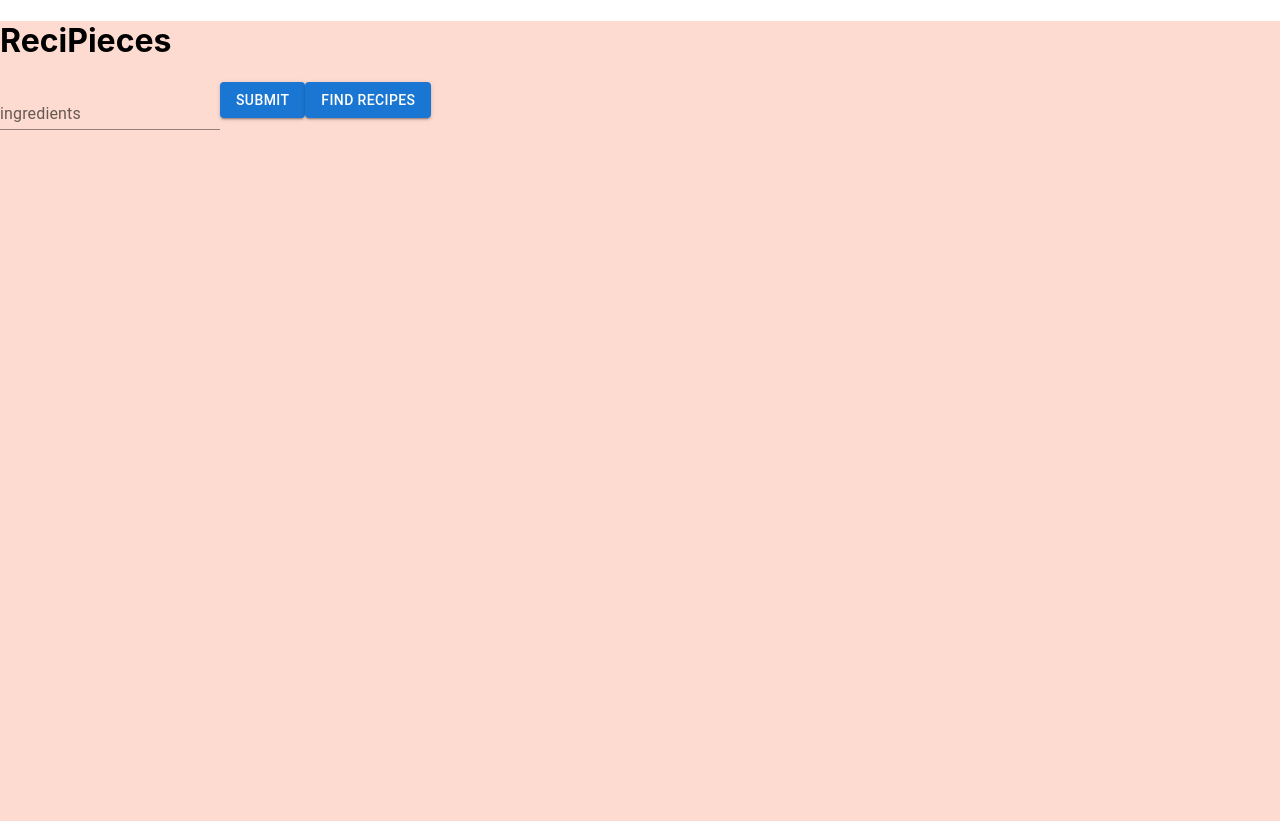
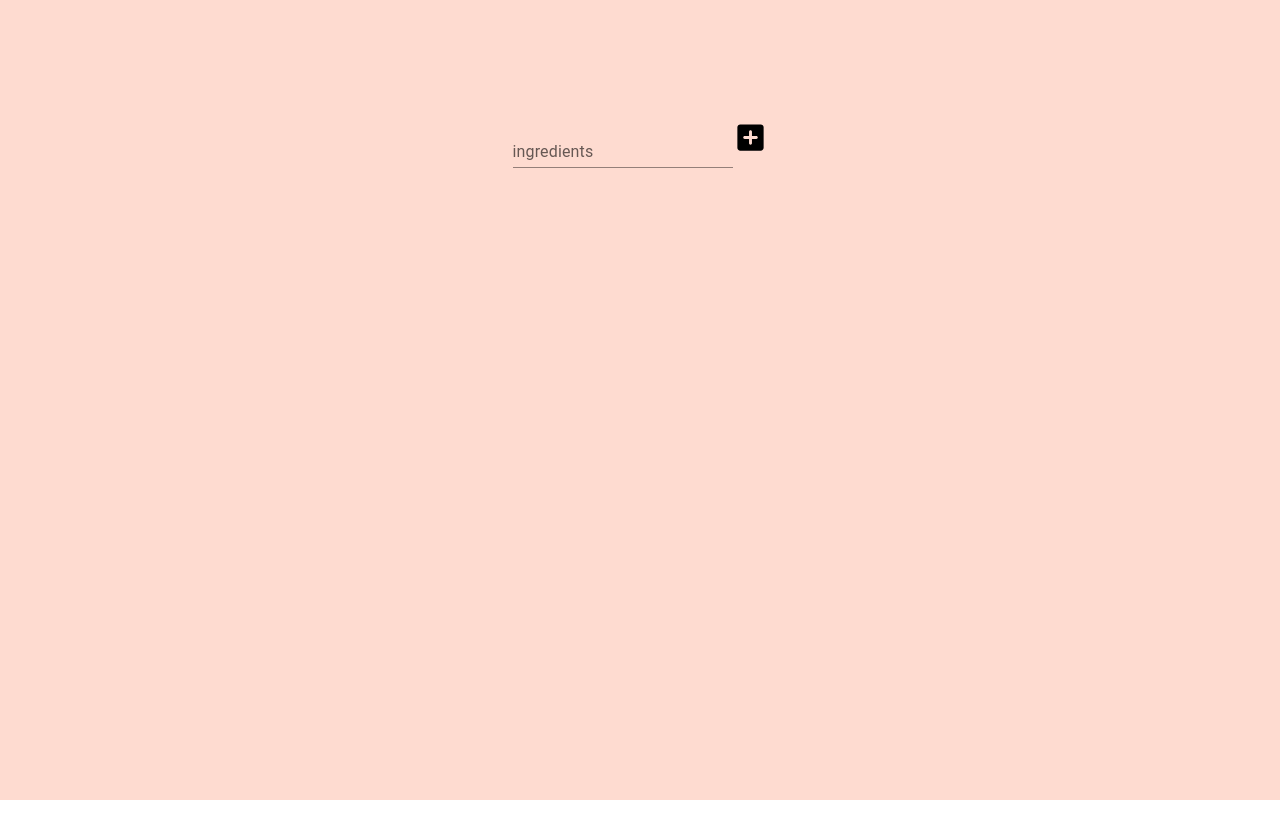
Before and after one commit to JoshuaNascimento/ReciPiece, a React (Create React App) app in the folder src/client/: page / in a window 1280 px wide. After the commit the page ends 800 px from the top, so only its background shows below. Built offline with nearby package versions, Linux system fonts and the light colour scheme.

Commit message:
Updated Home page styling and implemented ability to edit ingredients list

```diff
--- a/src/client/src/App.js
+++ b/src/client/src/App.js
@@ -1,10 +1,13 @@
 import React, {Component} from 'react';
+import ScopedCssBaseline from '@mui/material/ScopedCssBaseline';
 import './App.css';
 import {Route, BrowserRouter as Router, Routes} from 'react-router-dom';
 import Home from "./Pages/Home";
 import Recipes from './Pages/Recipes';
+import TextField from '@mui/material/Button';
 
-import TextField from '@mui/material/Button';
+
+
 
 class App extends Component {
 
--- a/src/client/src/Pages/Home.js
+++ b/src/client/src/Pages/Home.js
@@ -1,8 +1,20 @@
-import "./Home.css"
+//import "./Home.css"
 import React, {useState} from 'react'
 import TextField from '@mui/material/TextField';
 import Button from '@mui/material/Button';
-import { useNavigate, Link } from "react-router-dom";
+import { useNavigate} from "react-router-dom";
+import { ListItem, Typography} from "@mui/material";
+import DeleteIcon from '@mui/icons-material/Delete';
+import AddBoxRoundedIcon from '@mui/icons-material/AddBoxRounded';
+import { Box } from '@mui/system';
+
+const sxStyle = {
+  display: 'flex',
+  alignItems: 'center',
+  justifyContent: 'center',
+  height: '100vh',
+  background: '#FEDBD0',
+}
 
 export default function Home() {
 
@@ -56,15 +68,48 @@ export default function Home() {
 
   }
 
+  /**
+   * Upon clicking the icon beside an ingredient in the rendered list we take the index of the ingredient to be removed.
+   * Then we create a new array for ingredientsList state which splices out the ingredient and sets this array as our new state.
+   * @param {*} ingredient - The ingredient within the UI ingredient list which is to be removed
+   */
+  const deleteIngredient = (ingredient) => {
+
+    const removalIndex = ingredientsList.indexOf(ingredient); // Obtain index of ingredient we wish to remove
+    // Create new array using spread operator to create a new array which does not reference previous one
+    // This allows React to properly interpret state change and render upon change correctly
+    const data = [...ingredientsList];
+    data.splice(removalIndex, 1);                             // Now find the index of the ingredient and remove 1 element
+    setIngredientsList(data);                                 // Set the new ingredient list to the new array
+  }
+
   return (
-    // TODO: implement a system allow users to view and edit their ingredients list
-    <div className="home-container">
-      <h1>ReciPieces</h1>
-      <form noValidate autoComplete="off">
-        <TextField onChange={(e) => setIngredient(e.target.value)} className="ingredients-field" label="ingredients" variant="standard" size="medium" value={ingredient}/>
-        <Button onClick={handleIngredient} className ="ingredients-button" variant="contained">Submit</Button>
-        <Button onClick={handleRecipeSearch} variant="contained">Find Recipes</Button>
-      </form>
-    </div>
+    // Main body of the home page
+    <Box sx={sxStyle}>
+
+      <Box marginTop='-40%'>
+        {/* Text field for user to enter in their ingredients */}
+        <TextField onChange={(e) => setIngredient(e.target.value)}label="ingredients" variant="standard" size="medium" value={ingredient}/>
+        {/* Button to add inputted ingredient into ingredientList state */}
+        <AddBoxRoundedIcon onClick={handleIngredient} fontSize="large"  cursor="pointer"/>
+        {/* Button which submits ingredientList to backend and request recipes */}
+
+        {/* Conditional render of the ingredients list, displays and allows removal of inputted ingredients */}
+        {ingredientsList.length > 0 &&
+        <Box backgroundColor='gray' marginTop={'1rem'} paddingBottom={'1rem'} paddingTop={'1rem'} textAlign={'center'} >
+          <Typography marginBottom={'1rem'}>My Ingredients:</Typography>
+          {ingredientsList.map( ingredient => (
+              // ListItem component renders each ingredient followed by an icon used to delete the ingredient from the list
+              <ListItem dense="true" key={ingredient}>{ingredient}
+                <DeleteIcon color="primary" onClick={() => deleteIngredient(ingredient)} sx={ {cursor : "pointer"} }/>
+              </ListItem>))}
+              <Button sx={ {marginTop: '2rem'}} onClick={handleRecipeSearch} variant="contained" >Find Recipes</Button>
+        </Box>
+        }
+
+
+      </Box>
+
+    </Box>
   )
 }
```
